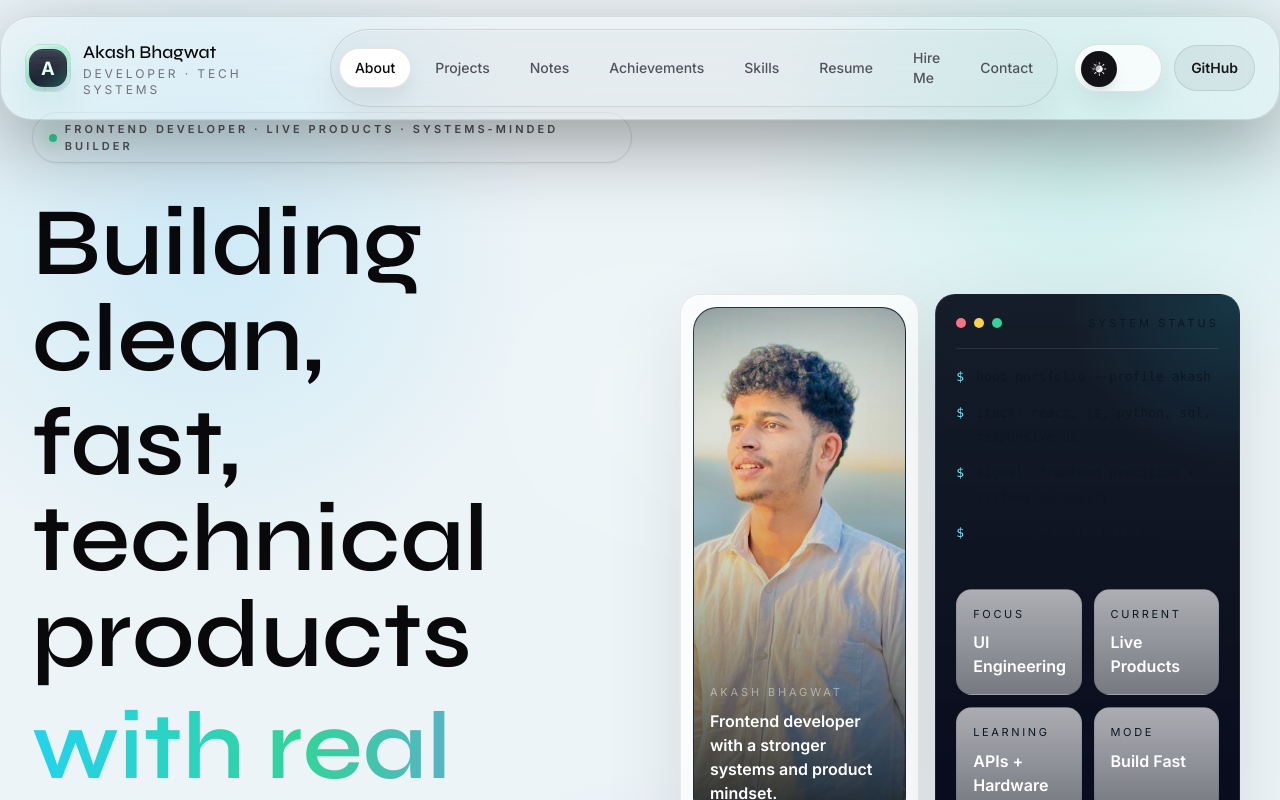
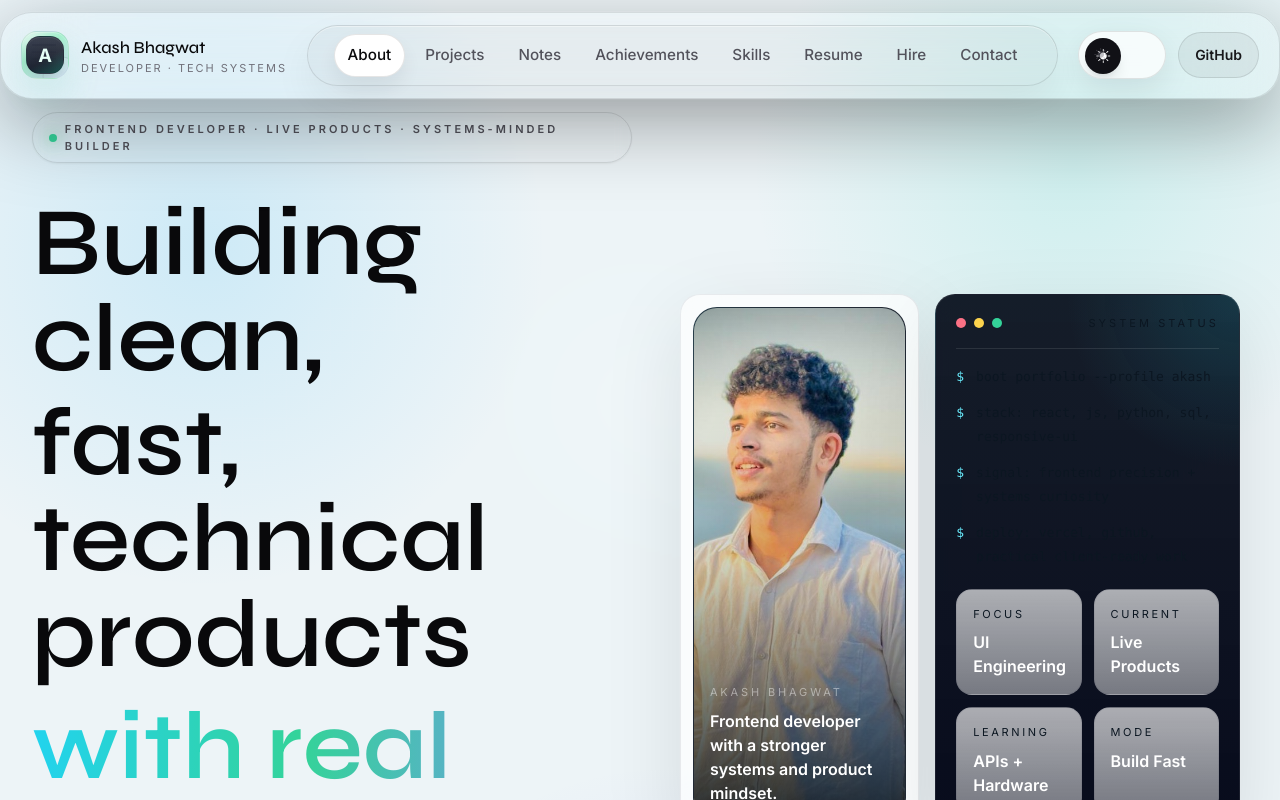
Before and after one commit to ash-krsna/my-portfolio, a React (Vite) app: page / in a window 1280 px wide. Shown: the top 800 px of the page. Built offline with nearby package versions, Linux system fonts and the light colour scheme.

Commit message:
Tighten header layout and navigation labels

```diff
--- a/src/App.jsx
+++ b/src/App.jsx
@@ -91,20 +91,20 @@ function App() {
       <div className="fixed inset-0 -z-20 opacity-[0.08] [background-size:48px_48px] [background-image:linear-gradient(var(--grid-color)_1px,transparent_1px),linear-gradient(90deg,var(--grid-color)_1px,transparent_1px)]" />
 
       <header className="fixed inset-x-0 top-0 z-50">
-        <div className="mx-auto mt-4 flex max-w-7xl items-center justify-between gap-4 rounded-[2rem] border border-black/10 bg-white/72 px-4 py-3 shadow-glow backdrop-blur-2xl dark:border-white/10 dark:bg-[#09090f]/72 md:px-6">
-          <a href="#home" className="flex items-center gap-3">
+        <div className="mx-auto mt-3 flex max-w-[96rem] items-center justify-between gap-3 rounded-[2rem] border border-black/10 bg-white/72 px-4 py-3 shadow-glow backdrop-blur-2xl dark:border-white/10 dark:bg-[#09090f]/72 md:px-5 xl:gap-5">
+          <a href="#home" className="flex min-w-0 items-center gap-3 xl:max-w-[22rem]">
             <span className="brand-emblem flex h-12 w-12 items-center justify-center rounded-2xl text-white shadow-[0_18px_40px_rgba(72,194,141,0.2)]">
               <span className="brand-emblem__core">
                 <span className="brand-emblem__glyph">A</span>
               </span>
             </span>
-            <div>
-              <p className="font-display text-lg text-zinc-950 dark:text-white">Akash Bhagwat</p>
-              <p className="text-xs uppercase tracking-[0.24em] text-zinc-500 dark:text-white/38">Developer · tech systems</p>
+            <div className="min-w-0">
+              <p className="truncate font-display text-[1.05rem] text-zinc-950 dark:text-white">Akash Bhagwat</p>
+              <p className="text-[11px] uppercase tracking-[0.18em] text-zinc-500 dark:text-white/38">Developer · Tech Systems</p>
             </div>
           </a>
 
-          <nav className="nav-dock hidden items-center gap-2 rounded-full border border-black/10 bg-black/[0.03] px-2 py-2 dark:border-white/10 dark:bg-white/[0.04] xl:flex">
+          <nav className="nav-dock hidden flex-1 items-center justify-center gap-1.5 rounded-full border border-black/10 bg-black/[0.03] px-2 py-2 dark:border-white/10 dark:bg-white/[0.04] xl:flex xl:max-w-[67rem]">
             {navItems.map((item) => (
               <motion.a
                 key={item.id}
@@ -112,7 +112,7 @@ function App() {
                 whileHover={{ y: -4, scale: 1.03 }}
                 whileTap={{ y: 0, scale: 0.92 }}
                 transition={{ type: "spring", stiffness: 420, damping: 16 }}
-                className={`relative rounded-full px-4 py-2.5 text-sm font-medium transition ${
+                className={`relative rounded-full px-3.5 py-2.5 text-[0.95rem] font-medium transition ${
                   activeSection === item.id
                     ? "text-zinc-950 dark:text-white"
                     : "text-zinc-600 hover:text-zinc-950 dark:text-white/55 dark:hover:text-white"
@@ -125,18 +125,18 @@ function App() {
                     transition={{ type: "spring", stiffness: 380, damping: 26 }}
                   />
                 ) : null}
-                <span className="relative z-10">{item.label}</span>
+                <span className="relative z-10 whitespace-nowrap">{item.label}</span>
               </motion.a>
             ))}
           </nav>
 
-          <div className="flex items-center gap-3">
+          <div className="flex items-center gap-2 xl:gap-3">
             <ThemeToggle isDark={isDark} onToggle={toggleTheme} />
             <a
               href="https://github.com/ash-krsna"
               target="_blank"
               rel="noreferrer"
-              className="hidden rounded-full border border-black/10 bg-black/5 px-4 py-3 text-sm font-semibold text-zinc-900 transition hover:-translate-y-0.5 hover:shadow-[0_14px_30px_rgba(15,15,20,0.08)] dark:border-white/10 dark:bg-white/5 dark:text-white md:inline-flex"
+              className="hidden rounded-full border border-black/10 bg-black/5 px-4 py-3 text-sm font-semibold text-zinc-900 transition hover:-translate-y-0.5 hover:shadow-[0_14px_30px_rgba(15,15,20,0.08)] dark:border-white/10 dark:bg-white/5 dark:text-white xl:inline-flex"
             >
               GitHub
             </a>
--- a/src/data/content.js
+++ b/src/data/content.js
@@ -5,7 +5,7 @@ export const navItems = [
   { id: "certifications", label: "Achievements" },
   { id: "skills", label: "Skills" },
   { id: "resume", label: "Resume" },
-  { id: "hire", label: "Hire Me" },
+  { id: "hire", label: "Hire" },
   { id: "contact", label: "Contact" }
 ];
 
```
